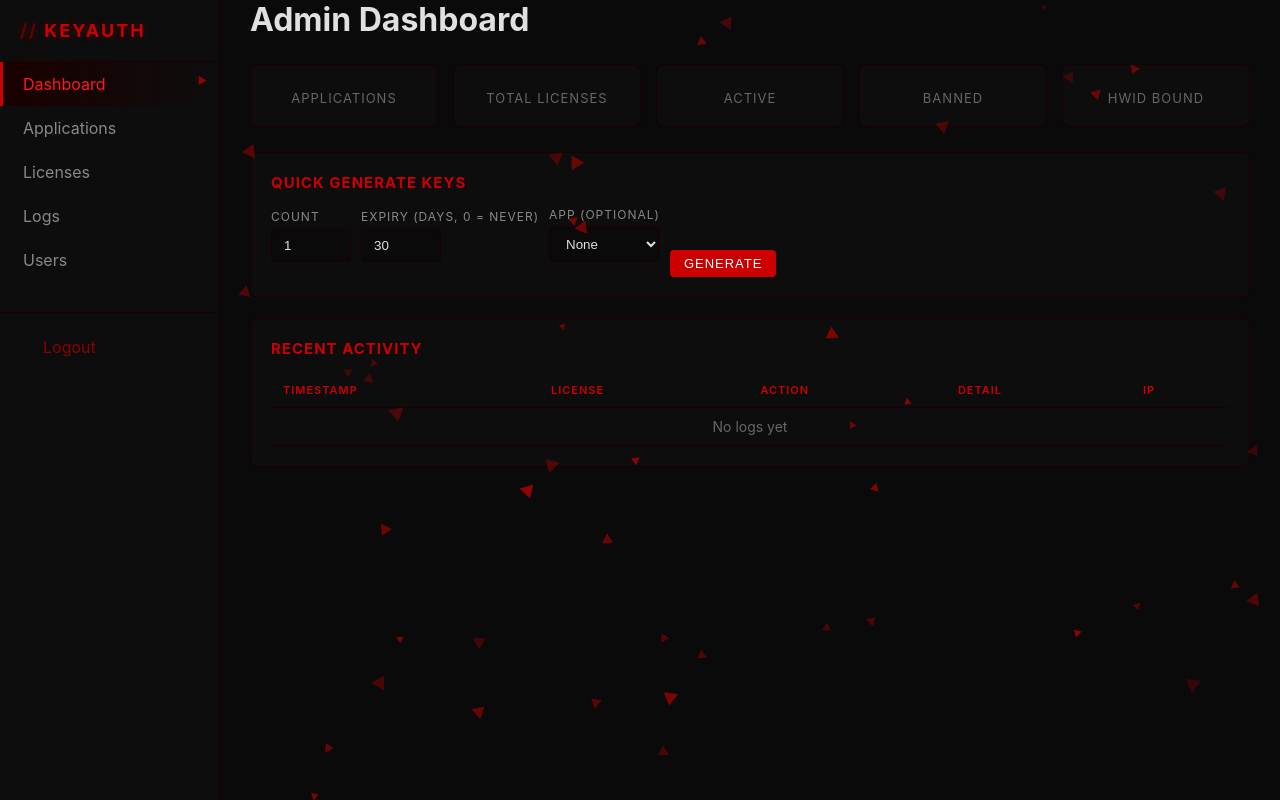
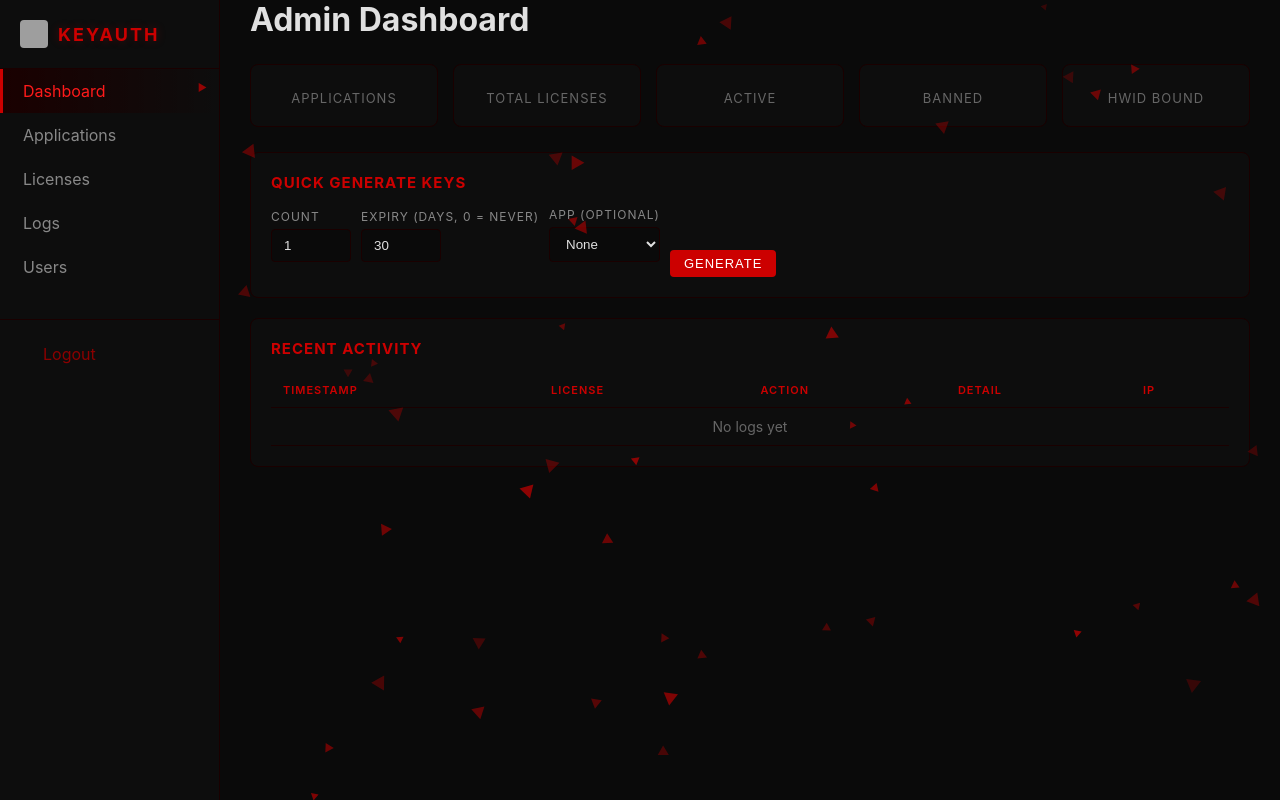
Before and after one commit to seconda87267-hue/keyauth-clone, a Python web app: template server/admin/templates/dashboard.html in a window 1280 px wide. Run offline with Jinja, Linux system fonts and the light colour scheme; the template is opened without the code that fills it, so the values that code supplies are empty; grey boxes are pictures that could not be loaded.

Commit message:
Add logo to sidebar header

```diff
--- a/server/admin/templates/base.html
+++ b/server/admin/templates/base.html
@@ -22,8 +22,8 @@
         .sidebar { position: fixed; left: 0; top: 0; width: 220px; height: 100%; background: #0d0d0d; padding: 20px 0; border-right: 1px solid #1a0000; z-index: 10; transition: transform 0.3s ease; }
         .menu-toggle, .sidebar-overlay { z-index: 10; position: relative; }
         #particles-canvas { position: fixed; top: 0; left: 0; width: 100%; height: 100%; pointer-events: none; z-index: 1; display: block; }
-        .sidebar h2 { color: #cc0000; padding: 0 20px 20px; border-bottom: 1px solid #1a0000; font-size: 18px; text-transform: uppercase; letter-spacing: 2px; text-shadow: 0 0 10px rgba(204,0,0,0.3); }
-        .sidebar h2::before { content: "// "; color: #660000; }
+        .sidebar h2 { color: #cc0000; padding: 0 20px 20px; border-bottom: 1px solid #1a0000; font-size: 18px; text-transform: uppercase; letter-spacing: 2px; text-shadow: 0 0 10px rgba(204,0,0,0.3); display: flex; align-items: center; gap: 10px; }
+        .sidebar .logo { width: 28px; height: 28px; border-radius: 4px; }
         .sidebar a { display: block; padding: 12px 20px; color: #888; text-decoration: none; transition: all 0.3s ease; position: relative; overflow: hidden; border-left: 3px solid transparent; }
         .sidebar a::after { content: ''; position: absolute; left: 0; bottom: 0; width: 0; height: 2px; background: #cc0000; transition: width 0.3s ease; }
         .sidebar a:hover::after { width: 100%; }
@@ -108,7 +108,7 @@
     <button class="menu-toggle" onclick="toggleSidebar()">☰</button>
     <div class="sidebar-overlay" onclick="toggleSidebar()"></div>
     <div class="sidebar">
-        <h2>KeyAuth</h2>
+        <h2><img src="/static/logo.png" class="logo" alt=""> KeyAuth</h2>
         <a href="/admin/dashboard" class="{% block dash_active %}{% endblock %}">Dashboard</a>
         <a href="/admin/applications" class="{% block app_active %}{% endblock %}">Applications</a>
         <a href="/admin/licenses" class="{% block lic_active %}{% endblock %}">Licenses</a>
--- a/server/main.py
+++ b/server/main.py
@@ -3,6 +3,7 @@ import os
 from fastapi import FastAPI, Request
 from fastapi.responses import JSONResponse, RedirectResponse
 from fastapi.middleware.cors import CORSMiddleware
+from fastapi.staticfiles import StaticFiles
 from starlette.middleware.sessions import SessionMiddleware
 from slowapi import _rate_limit_exceeded_handler
 from slowapi.errors import RateLimitExceeded
@@ -19,6 +20,9 @@ app = FastAPI(
     description="License Key + HWID Authentication System",
     version="1.0.0"
 )
+
+# Mount static files
+app.mount("/static", StaticFiles(directory="static"), name="static")
 
 # CORS - allows your domain + localhost to access the API
 ALLOWED_ORIGINS = os.getenv(
```
Also changed, not shown: 1 other file.
